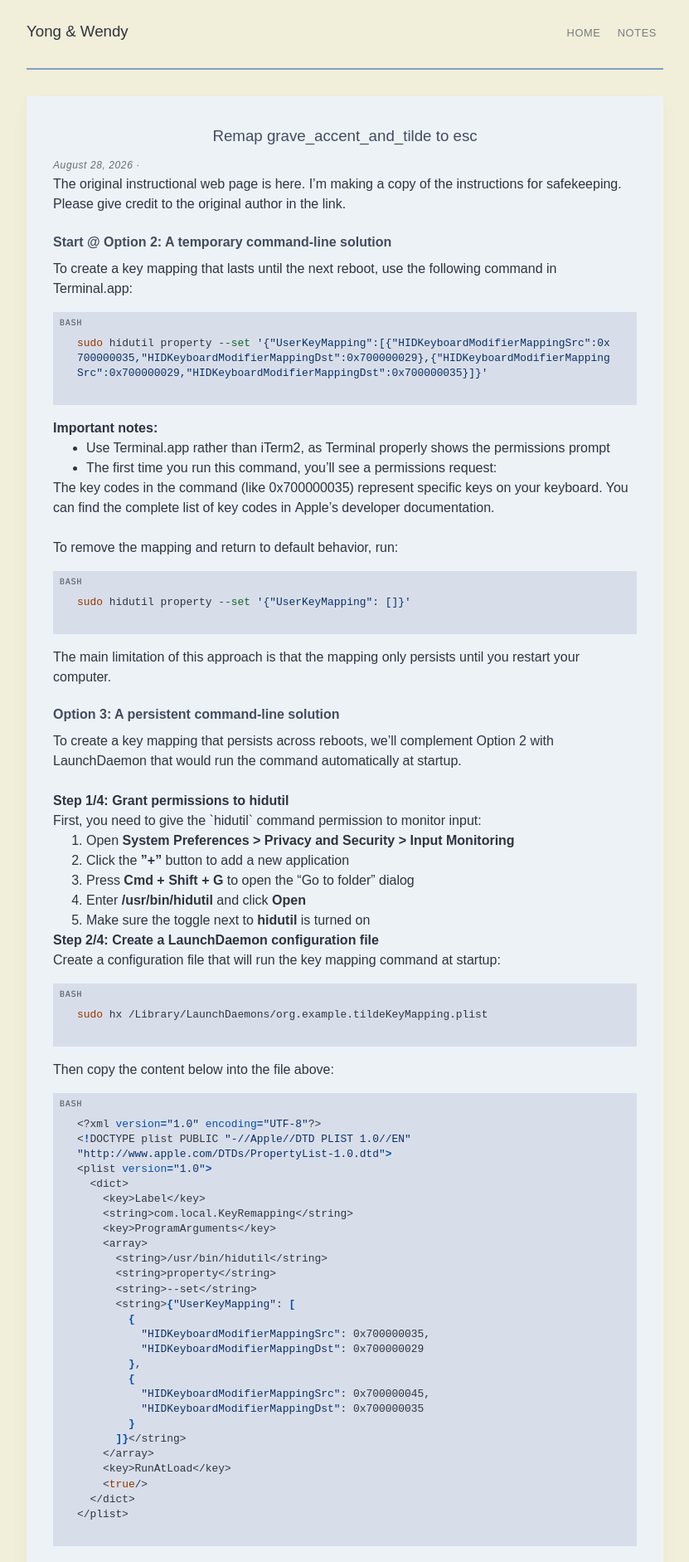
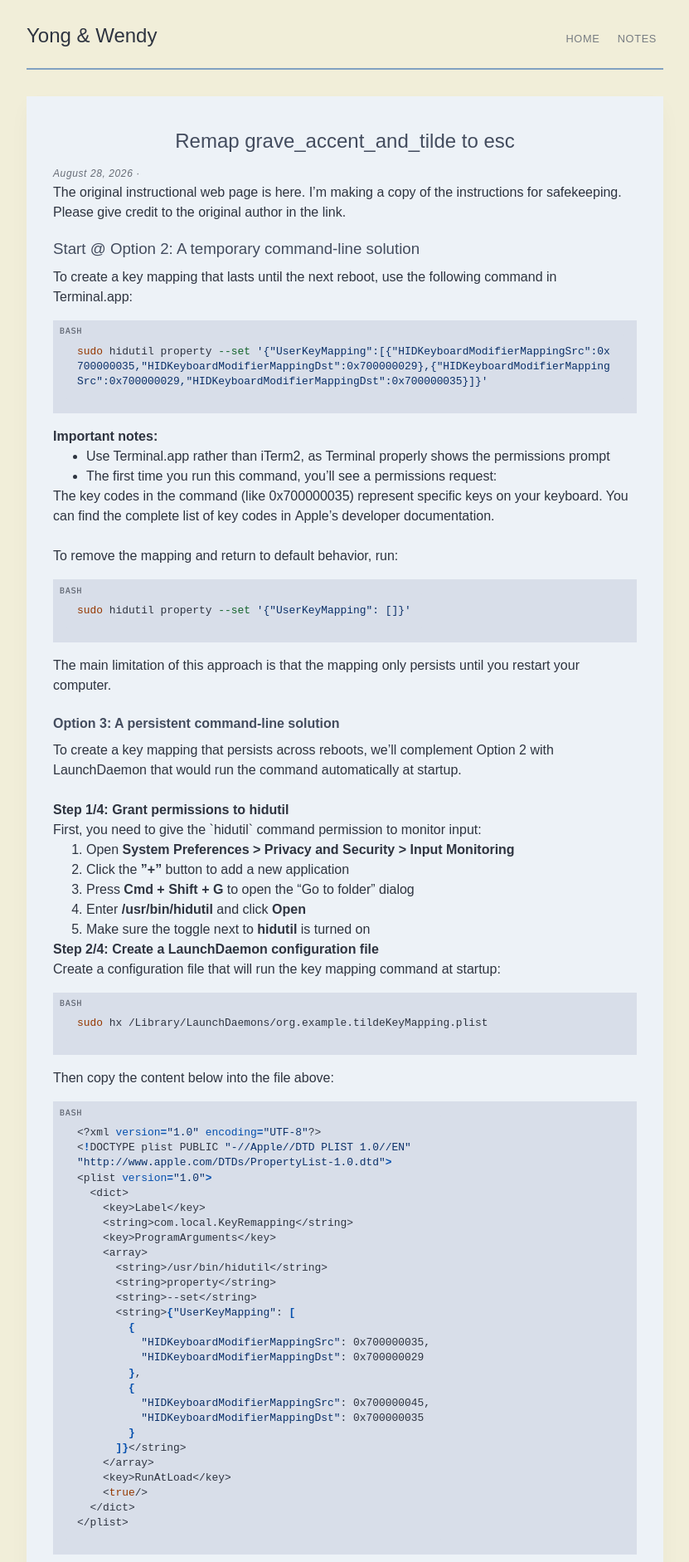
Before and after one commit to yong-lim/4lims, a Jekyll site: the page built from _notes/Remap - grave_accent_and_tilde.md, in a window 1280 px wide. Shown: the top 1882 px of the page at 83% size, without its empty margins (224-1055 px from the left). Built offline with Jekyll 4.4.1, drawn with Linux system fonts in a browser that asks for light colours.

Commit message:
Increase size of headings

```diff
--- a/_layouts/default.html
+++ b/_layouts/default.html
@@ -11,7 +11,7 @@ layout: compress
     {% include progress-bar.html %}
     <div class="container">
       <header class="masthead">
-        <h3 class="masthead-title">
+        <h2 class="masthead-title">
           <a href="{{ site.baseurl }}/" class="{% if page.url == '/' %}active{% endif %}">{{ site.title }}</a>
 
           <nav class="nav">
@@ -23,7 +23,7 @@ layout: compress
             </small>
             {% endfor %}
           </nav>
-        </h3>
+        </h2>
       </header>
 
       {{ content }}
--- a/_layouts/project.html
+++ b/_layouts/project.html
@@ -4,7 +4,7 @@ layout: default
 
 <article class="post" role="article">
 	<div class="meta">
-  <h3 class="text-center">{{ page.title }}</h3>
+  <h2 class="text-center">{{ page.title }}</h2>
 	<time class="date" datetime="{{ page.date | date_to_xmlschema }}">{{ page.date | date: "%B %-d, %Y" }} &middot; {{ page.tags }}</time>
   <div class="meta">
   {{ content }}
--- a/_notes/Remap - grave_accent_and_tilde.md
+++ b/_notes/Remap - grave_accent_and_tilde.md
@@ -7,7 +7,7 @@ date: 2026-08-28
 ---
 The original instructional web page is [here](https://konkit.tech/blog/2025-03-17-mac-os-key-mapping/). I'm making a copy of the instructions for safekeeping. Please give credit to the original author in the link.
 
-#### **Start @ Option 2: A temporary command-line solution**
+### Start @ Option 2: A temporary command-line solution
 
 To create a key mapping that lasts until the next reboot, use the following command in Terminal.app:
 
```
